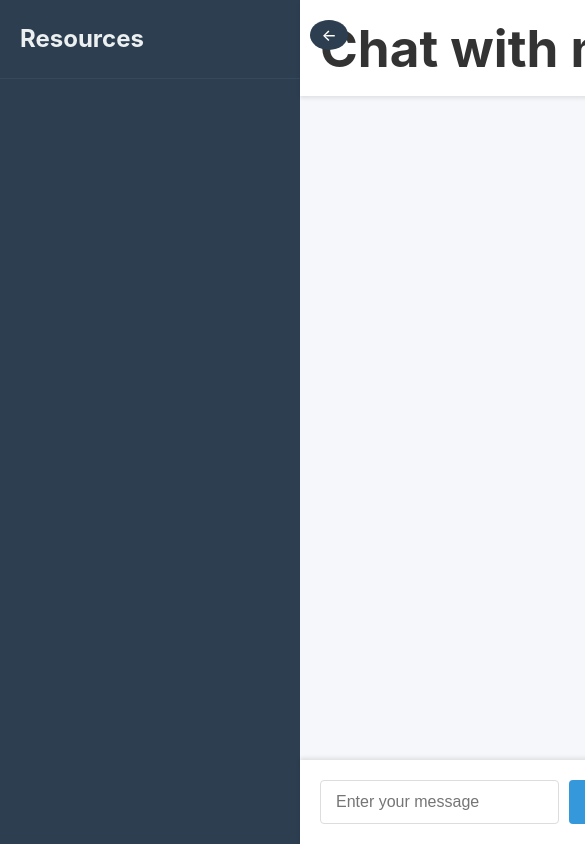
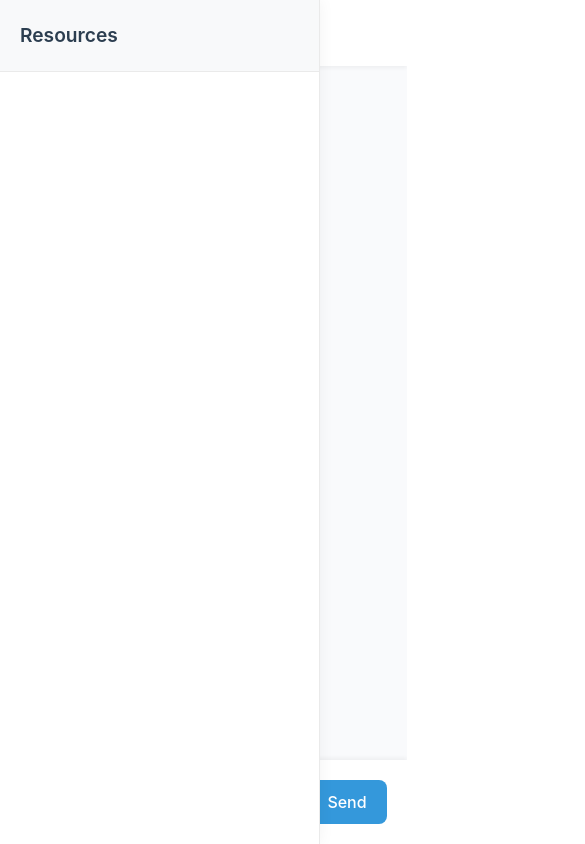
Before and after one commit to MaizaAymen/Study_with_me, a React (Vite) app in the folder Client/: page / in a window 390 px wide. Shown: the top 844 px of the page, 585 px wide, since content can reach past the window. Built offline with nearby package versions, Linux system fonts and the light colour scheme.

Commit message:
Refactor sidebar and main content styles; enhance responsiveness and visual design

```diff
--- a/Client/src/App.css
+++ b/Client/src/App.css
@@ -1,4 +1,3 @@
-/* Reset and base styles */
 * {
   margin: 0;
   padding: 0;
@@ -18,26 +17,49 @@ body {
   display: flex;
   height: 100vh;
   position: relative;
+  overflow: hidden;
+}
+
+/* Icon Styles */
+.icon {
+  display: inline-block;
+  vertical-align: middle;
+  margin-right: 8px;
 }
 
 /* Sidebar Styles */
 .sidebar {
-  width: 300px;
-  background-color: #2c3e50;
-  color: #ecf0f1;
+  width: 320px;
+  background-color: #ffffff;
+  color: #333;
   transition: all 0.3s ease;
   display: flex;
   flex-direction: column;
-  overflow: hidden;
+  box-shadow: 0 0 15px rgba(0, 0, 0, 0.05);
+  z-index: 100;
+  border-right: 1px solid #eaeaea;
 }
 
 .sidebar.closed {
-  width: 0;
+  transform: translateX(-100%);
+  box-shadow: none;
 }
 
 .sidebar-header {
   padding: 20px;
-  border-bottom: 1px solid #34495e;
+  border-bottom: 1px solid #eaeaea;
+  display: flex;
+  align-items: center;
+  justify-content: space-between;
+  background-color: #f8f9fa;
+}
+
+.sidebar-header h2 {
+  font-size: 1.2rem;
+  font-weight: 600;
+  color: #2c3e50;
+  display: flex;
+  align-items: center;
 }
 
 .sidebar-content {
@@ -46,27 +68,44 @@ body {
   flex-grow: 1;
 }
 
+.sidebar-footer {
+  padding: 15px 20px;
+  border-top: 1px solid #eaeaea;
+  font-size: 0.8rem;
+  color: #7f8c8d;
+  text-align: center;
+  background-color: #f8f9fa;
+}
+
 .sidebar-toggle {
-  position: absolute;
-  top: 20px;
-  left: 310px;
-  z-index: 10;
-  background-color: #2c3e50;
-  color: white;
+  background: transparent;
   border: none;
-  width: 30px;
-  height: 30px;
-  border-radius: 50%;
+  width: 36px;
+  height: 36px;
+  border-radius: 8px;
   cursor: pointer;
   display: flex;
   align-items: center;
   justify-content: center;
-  font-size: 16px;
-  transition: all 0.3s ease;
+  color: #2c3e50;
+  transition: background-color 0.2s;
 }
 
-.sidebar.closed + .main-content .sidebar-toggle {
-  left: 10px;
+.sidebar-toggle:hover {
+  background-color: rgba(0, 0, 0, 0.05);
+}
+
+.sidebar-toggle-mobile {
+  background: transparent;
+  border: none;
+  width: 36px;
+  height: 36px;
+  border-radius: 8px;
+  cursor: pointer;
+  display: flex;
+  align-items: center;
+  justify-content: center;
+  color: #2c3e50;
 }
 
 /* Main Content Styles */
@@ -76,13 +115,27 @@ body {
   flex-direction: column;
   background-color: #f5f7fa;
   transition: all 0.3s ease;
+  width: calc(100% - 320px);
+}
+
+.main-content.expanded {
+  width: 100%;
 }
 
 .chat-header {
   padding: 20px;
   background-color: #fff;
-  box-shadow: 0 2px 4px rgba(0, 0, 0, 0.1);
+  box-shadow: 0 2px 4px rgba(0, 0, 0, 0.05);
   z-index: 5;
+  display: flex;
+  justify-content: space-between;
+  align-items: center;
+}
+
+.chat-header h1 {
+  font-size: 1.5rem;
+  font-weight: 600;
+  color: #2c3e50;
 }
 
 .chat-messages {
@@ -91,12 +144,13 @@ body {
   overflow-y: auto;
   display: flex;
   flex-direction: column;
+  background-color: #f9fafc;
 }
 
 .chat-input-container {
   padding: 20px;
   background-color: #fff;
-  box-shadow: 0 -2px 4px rgba(0, 0, 0, 0.1);
+  box-shadow: 0 -2px 4px rgba(0, 0, 0, 0.05);
 }
 
 /* Form Styles */
@@ -108,15 +162,17 @@ body {
 .chat-input {
   flex-grow: 1;
   padding: 12px 15px;
-  border: 1px solid #ddd;
-  border-radius: 4px;
+  border: 1px solid #e1e4e8;
+  border-radius: 8px;
   font-size: 16px;
   outline: none;
-  transition: border-color 0.3s;
+  transition: all 0.3s;
+  box-shadow: 0 2px 4px rgba(0, 0, 0, 0.02);
 }
 
 .chat-input:focus {
   border-color: #3498db;
+  box-shadow: 0 0 0 3px rgba(52, 152, 219, 0.1);
 }
 
 .send-button {
@@ -124,14 +180,20 @@ body {
   color: white;
   border: none;
   padding: 12px 20px;
-  border-radius: 4px;
+  border-radius: 8px;
   cursor: pointer;
   font-size: 16px;
-  transition: background-color 0.3s;
+  font-weight: 500;
+  transition: all 0.2s;
 }
 
 .send-button:hover {
   background-color: #2980b9;
+  transform: translateY(-1px);
+}
+
+.send-button:active {
+  transform: translateY(1px);
 }
 
 /* Message Styles */
@@ -145,8 +207,9 @@ body {
 .message-content {
   background-color: #fff;
   padding: 15px;
-  border-radius: 10px;
-  box-shadow: 0 1px 2px rgba(0, 0, 0, 0.1);
+  border-radius: 12px;
+  box-shadow: 0 2px 8px rgba(0, 0, 0, 0.05);
+  line-height: 1.6;
 }
 
 /* Resource Links */
@@ -155,9 +218,12 @@ body {
 }
 
 .resource-section h3 {
-  margin-bottom: 10px;
-  font-size: 18px;
-  color: #ecf0f1;
+  margin-bottom: 15px;
+  font-size: 1rem;
+  color: #2c3e50;
+  font-weight: 600;
+  padding-bottom: 8px;
+  border-bottom: 1px solid #eaeaea;
 }
 
 .resource-links {
@@ -168,33 +234,54 @@ body {
 
 .resource-link {
   color: #3498db;
-  background-color: rgba(255, 255, 255, 0.1);
-  padding: 8px 12px;
-  border-radius: 4px;
+  background-color: #f8f9fa;
+  padding: 12px 15px;
+  border-radius: 8px;
   text-decoration: none;
   word-break: break-all;
-  transition: background-color 0.3s, color 0.3s;
-  display: inline-block;
+  transition: all 0.2s;
+  display: flex;
+  align-items: center;
+  border: 1px solid #eaeaea;
+  font-size: 0.9rem;
 }
 
 .resource-link:hover {
-  background-color: rgba(255, 255, 255, 0.2);
-  color: #ecf0f1;
+  background-color: #ecf0f1;
+  border-color: #dcdfe4;
+  transform: translateY(-2px);
+  box-shadow: 0 4px 8px rgba(0, 0, 0, 0.05);
+}
+
+.resource-link span {
+  white-space: nowrap;
+  overflow: hidden;
+  text-overflow: ellipsis;
+}
+
+/* Empty state */
+.empty-state {
+  padding: 30px 0;
+  text-align: center;
+  color: #7f8c8d;
+  font-size: 0.9rem;
 }
 
 /* Error and Loading Styles */
 .error-message {
   color: #e74c3c;
-  padding: 10px;
+  padding: 12px 15px;
   margin-bottom: 15px;
   background-color: rgba(231, 76, 60, 0.1);
-  border-radius: 4px;
+  border-radius: 8px;
+  border-left: 4px solid #e74c3c;
 }
 
 .loading-indicator {
   text-align: center;
   margin-bottom: 10px;
   color: #7f8c8d;
+  font-size: 0.9rem;
 }
 
 /* Animations */
@@ -208,3 +295,21 @@ body {
     transform: translateY(0);
   }
 }
+
+/* Responsive styles */
+@media (max-width: 768px) {
+  .sidebar {
+    position: absolute;
+    height: 100%;
+    width: 85%;
+    max-width: 320px;
+  }
+
+  .main-content {
+    width: 100%;
+  }
+
+  .sidebar-toggle {
+    display: flex;
+  }
+}
```
